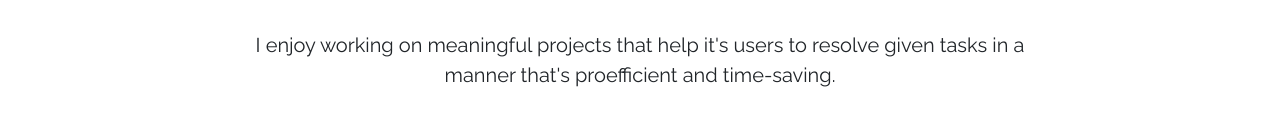
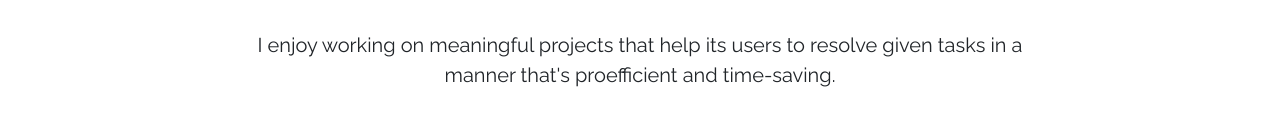
Before and after one commit to andhrelja/andhrelja.github.io, a plain HTML site: page index.html in a window 1280 px wide. Shown: the part 756-885 px from the top of the page. Drawn offline with nearby package versions, Linux system fonts and the light colour scheme.

Commit message:
Bootstrap

```diff
--- a/index.html
+++ b/index.html
@@ -62,7 +62,7 @@
                     Student at the Department of Informatics with lots of love towards computer science.
                 </p>
                 <p class="lead m-auto">
-                    I enjoy working on meaningful projects that help it's users to resolve given tasks in a manner
+                    I enjoy working on meaningful projects that help its users to resolve given tasks in a manner
                     that's proefficient and time-saving.
                 </p>
             </div>
```
